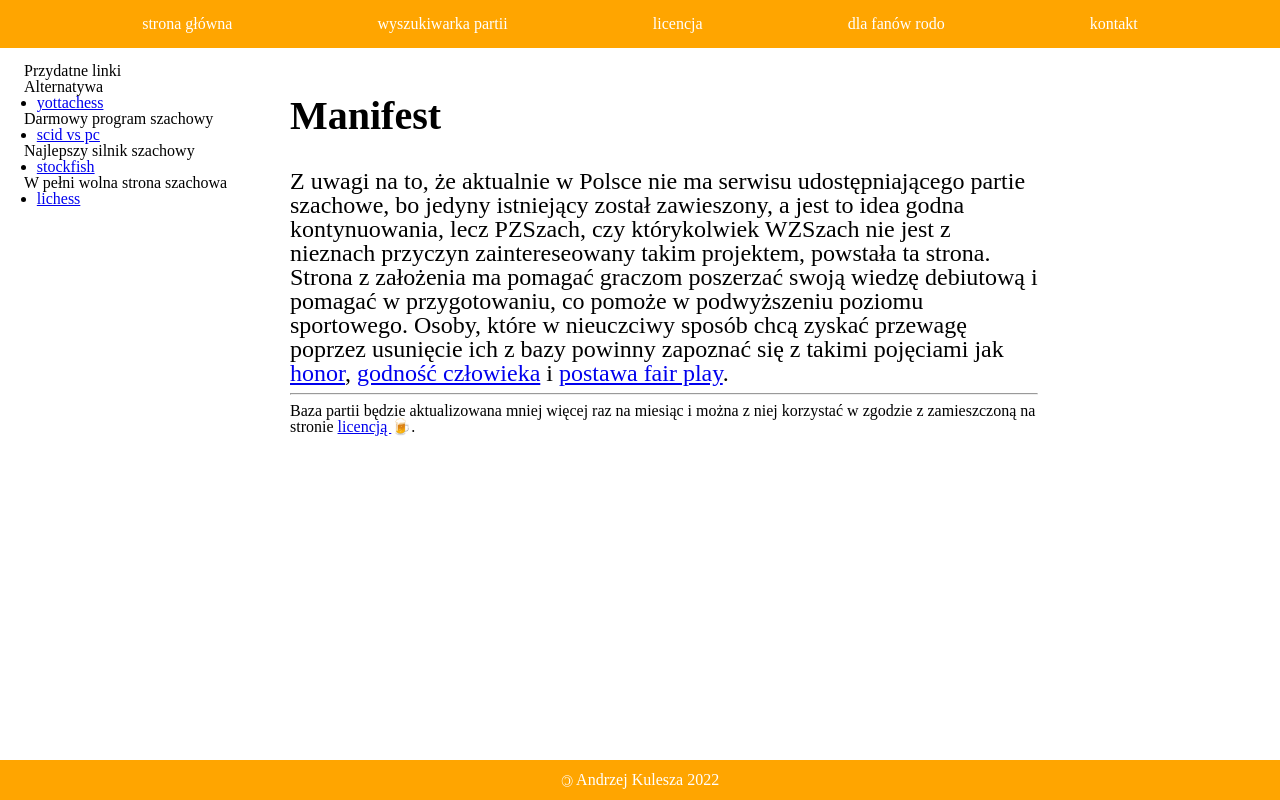
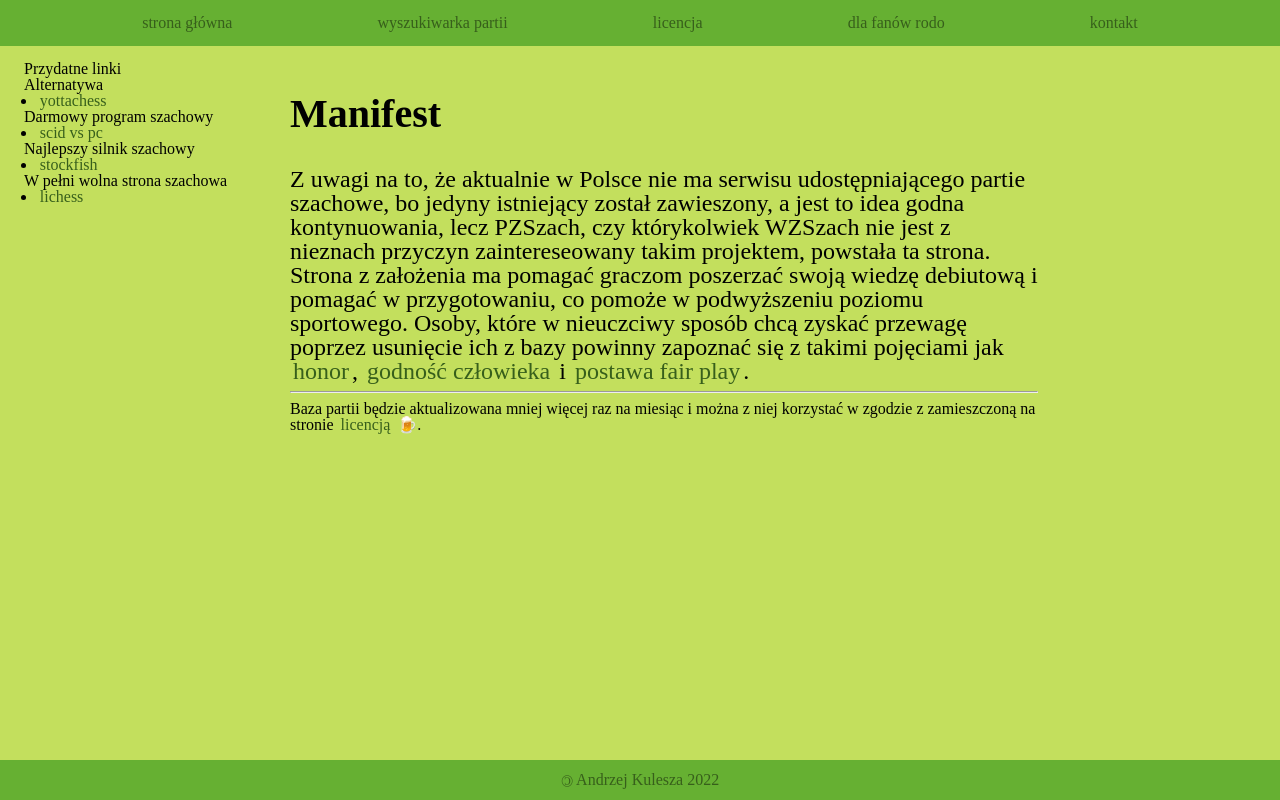
Before and after one commit to KulAndy/bazaszachowa, a PHP site: page /index.php in a window 1280 px wide. Run offline with PHP 8.4, Linux system fonts and the light colour scheme.

Commit message:
version 1.18

```diff
--- a/css/style.css
+++ b/css/style.css
@@ -113,6 +113,7 @@ table {
 
 body {
   overflow-x: hidden;
+  background-color: #C3DF5D;
 }
 
 footer {
@@ -123,26 +124,27 @@ footer {
   bottom: 0;
   width: 100vw;
   height: 2.5em;
-  background-color: orange;
+  background-color: #66b032;
   color: white;
   justify-content: center;
   z-index: 3;
 }
 
 footer p {
+  color: #375f1b;
   margin: 2px;
   padding: 1px;
 }
 
-footer a {
+a {
   text-decoration: none;
-  color: white;
+  color: #375f1b;
   margin: 2px;
   padding: 1px;
 }
 
-footer a:hover {
-  color: navy;
+a:hover {
+  color: #1B3409;
 }
 
 nav {
@@ -152,26 +154,13 @@ nav {
   left: 0;
   top: 0;
   width: 100vw;
-  background-color: orange;
-  color: white;
+  background-color: #66b032;
+  color: #375f1b;
   text-align: center;
   z-index: 3;
   align-items: center;
   flex-wrap: wrap;
   line-height: 2.5em;
-}
-
-nav a {
-  text-decoration: none;
-  color: white;
-  margin: 2px;
-  padding: 1px;
-  padding-top: 2px;
-  padding-bottom: 2px;
-}
-
-nav a:hover {
-  color: navy;
 }
 
 li {
@@ -279,7 +268,7 @@ th {
   #left_content2 {
     margin-top: 15px;
     padding-left: 1.5em;
-    width: fit-content!important;
+    width: fit-content !important;
     height: fit-content;
   }
 
```
